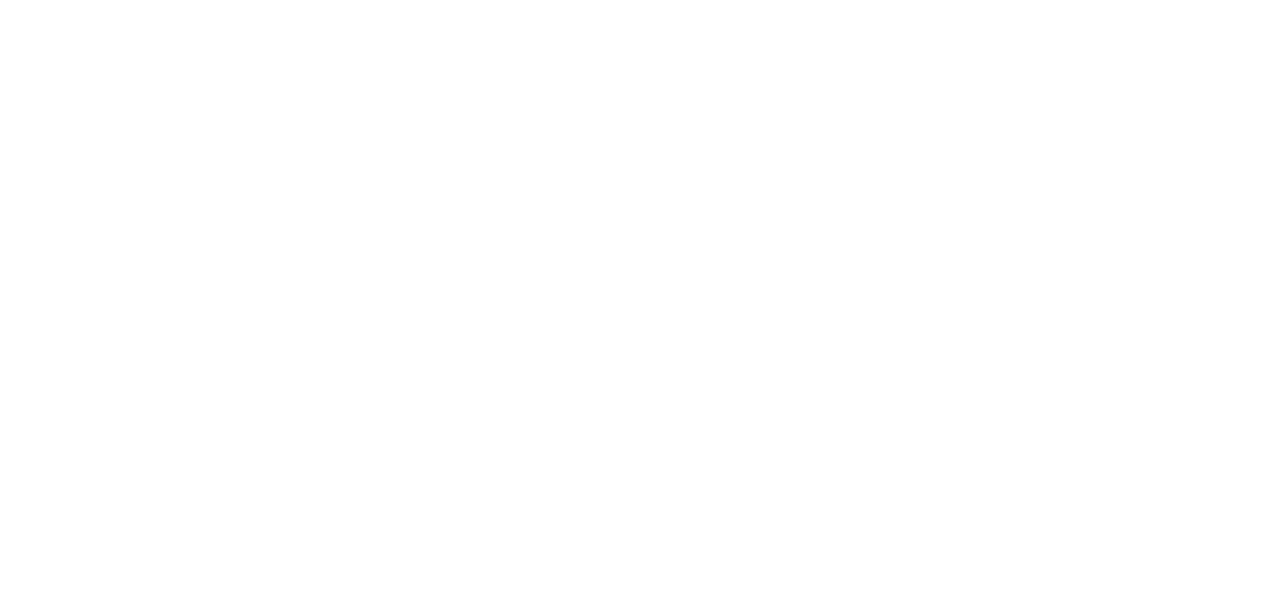
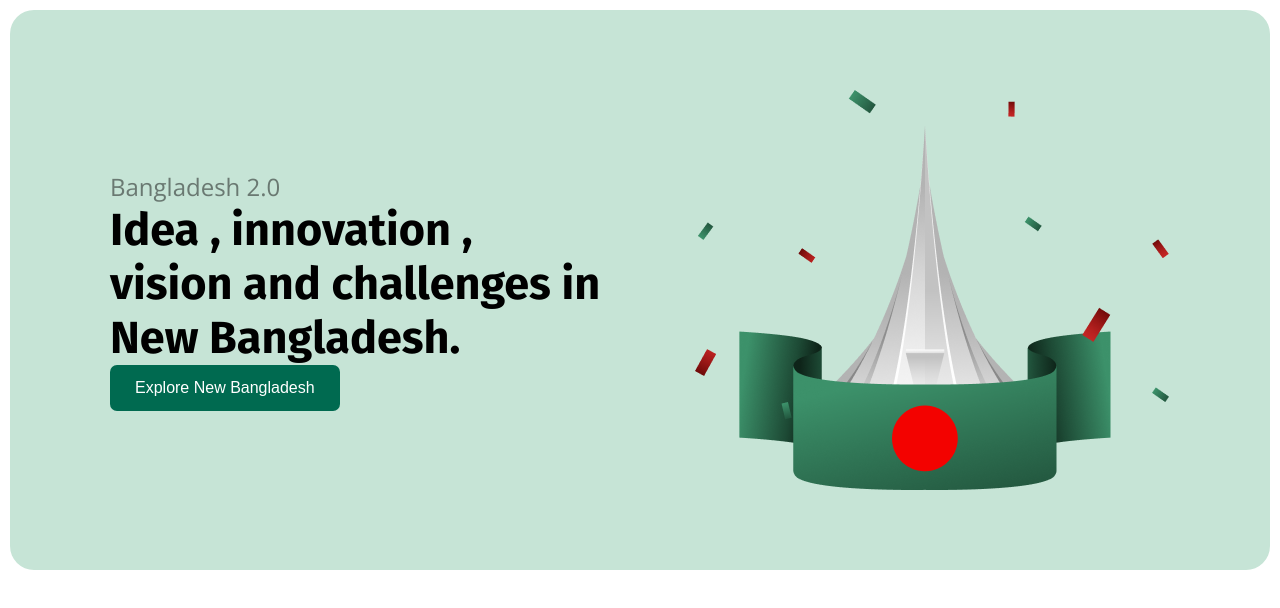
Before and after one commit to Shahidul-Md/assignment-01, a plain HTML site: page index.html in a window 1280 px wide. Drawn offline with nearby package versions, Linux system fonts and the light colour scheme.

Commit message:
banner has been added

```diff
--- a/index.html
+++ b/index.html
@@ -4,8 +4,27 @@
     <meta charset="UTF-8">
     <meta name="viewport" content="width=device-width, initial-scale=1.0">
     <title>Bangladesh 2.0</title>
+    <link rel="preconnect" href="https://fonts.googleapis.com">
+    <link rel="preconnect" href="https://fonts.gstatic.com" crossorigin>
+    <link href="https://fonts.googleapis.com/css2?family=Fira+Sans:ital,wght@0,100;0,200;0,300;0,400;0,500;0,600;0,700;0,800;0,900;1,100;1,200;1,300;1,400;1,500;1,600;1,700;1,800;1,900&family=Open+Sans:ital@0;1&family=Roboto:ital,wght@0,100;0,300;0,400;0,500;0,700;0,900;1,100;1,300;1,400;1,500;1,700;1,900&display=swap" rel="stylesheet">
+    <link rel="stylesheet" href="styles/style.css">
 </head>
-<body>
+<body class="open-sans-normal">
+    <header>
+        <div class="banner">
+            <div class="banner-content">
+                <h3 class="banner-title">Bangladesh 2.0</h3>
+                <h3 class="banner-description">Idea , innovation , <br>vision and challenges in <br>New Bangladesh.</h3>
+                <button class="btn-primary">Explore New Bangladesh</button>
+            </div>
+            <img class="hero" src="assets/hero.png" alt="">
+        </div>
+    </header>
+    <main>
 
+    </main>
+    <footer>
+
+    </footer>
 </body>
 </html>
--- /dev/null
+++ b/styles/style.css
@@ -0,0 +1,60 @@
+*{
+    margin:0;
+    padding:0;
+}
+
+/* Header styles */
+
+
+.open-sans-normal {
+  font-family: "Open Sans", serif;
+  font-optical-sizing: auto;
+  font-weight: 400;
+  font-style: normal;
+  font-variation-settings:
+    "wdth" 100;
+}
+
+.banner{
+    display:flex;
+    background-color: #C6E4D6;
+    margin: 10px;
+    padding: 80px 100px 80px 100px;
+    /* width: 1150px; */
+    /* height: 500px; */
+    border-radius: 24px;
+    gap: 50px;
+    align-items: center;
+    justify-content: space-between;
+    -webkit-border-radius: 24px;
+    -moz-border-radius: 24px;
+    -ms-border-radius: 24px;
+    -o-border-radius: 24px;
+}
+
+.banner-title{
+    font-size:24px;
+    font-weight:500;
+    color: rgba(14, 14, 14, 0.5);
+}
+
+.banner-description{
+    width: 500px;
+    font-family: Fira Sans;
+    font-weight: 700;
+    font-size: 45px;
+}
+
+.btn-primary{
+    background-color:#006A50;
+    color:white;
+    font-weight: semibold;
+    font-size: 16px;
+    padding: 14px 25px 14px 25px;
+    border: none;
+    border-radius:7px;
+    -webkit-border-radius:7px;
+    -moz-border-radius:7px;
+    -ms-border-radius:7px;
+    -o-border-radius:7px;
+}
```
